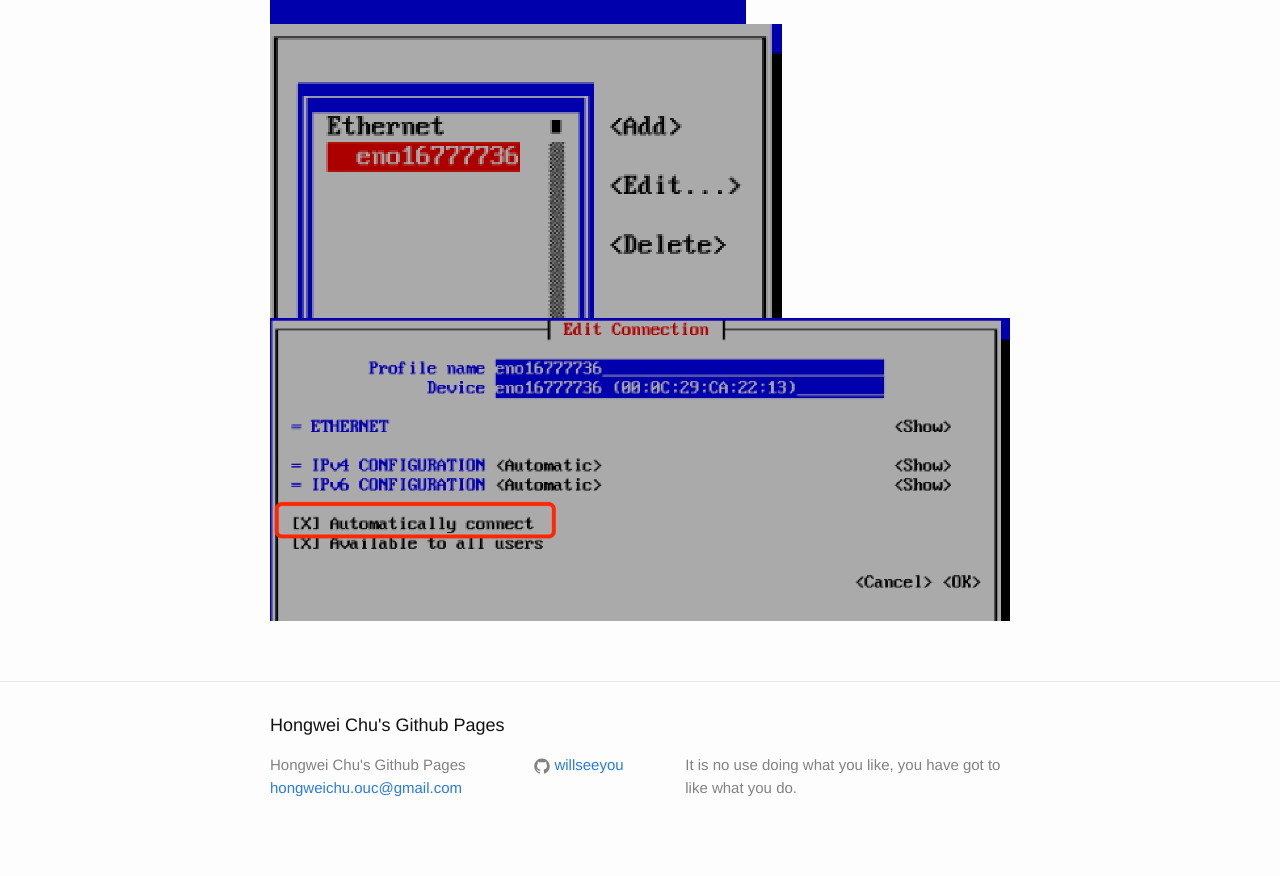
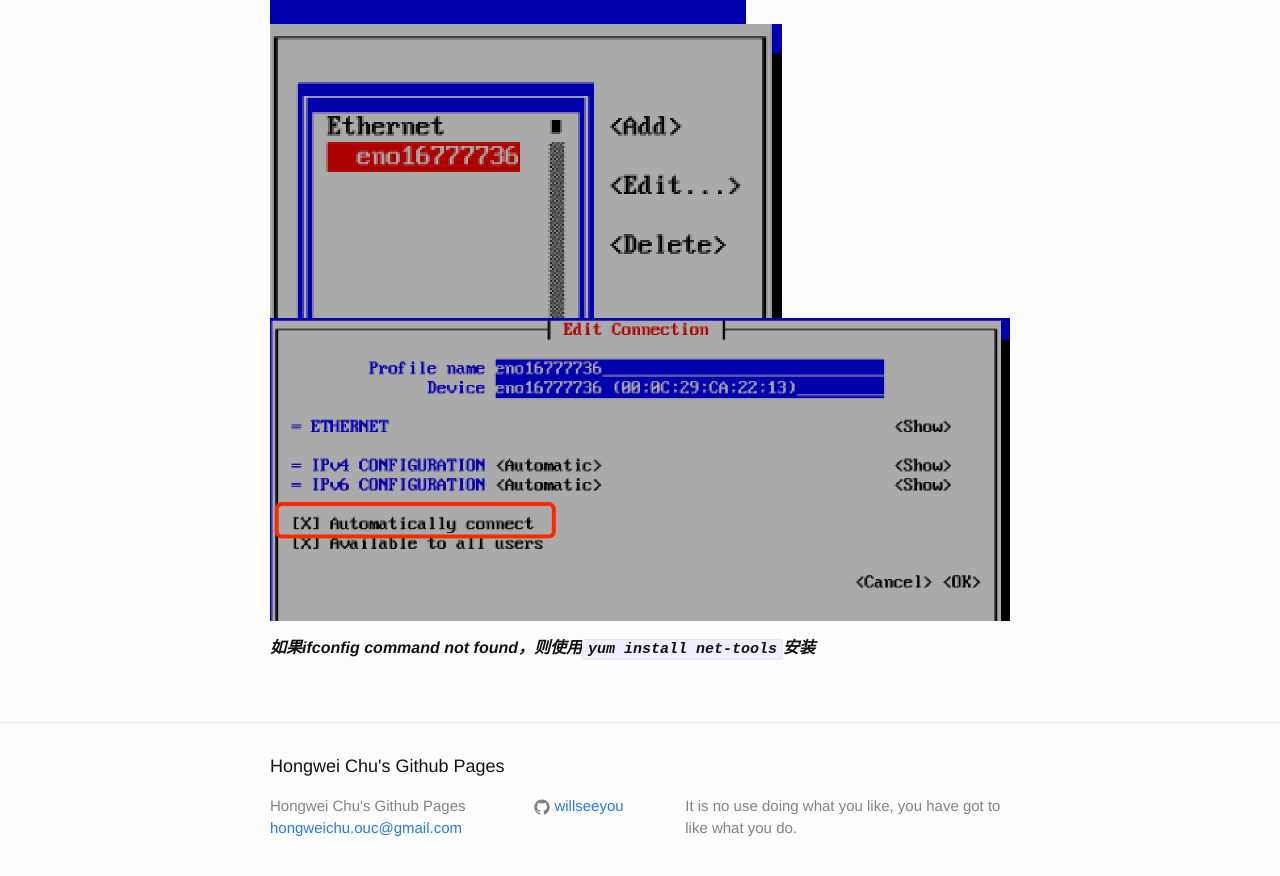
Before and after one commit to willseeyou/willseeyou.github.io, a Jekyll site: the page built from _posts/linux/2016-10-31-centos-minimal-network-enable.md, in a window 1280 px wide and 900 px high, scrolled down 1748 px. Shown: the top 876 px of the window. Built offline with Jekyll 4.4.1, drawn with Linux system fonts in a browser that asks for light colours.

Commit message:
install net-tools

```diff
--- a/_posts/linux/2016-10-31-centos-minimal-network-enable.md
+++ b/_posts/linux/2016-10-31-centos-minimal-network-enable.md
@@ -24,3 +24,5 @@ categories: linux
 ![network-management-gui.png](/images/linux/network-management-gui.png)
 ![ethernet-choose.png](/images/linux/ethernet-choose.png)
 ![auto-connect.png](/images/linux/autoconnect.png)
+
+***如果ifconfig command not found，则使用`yum install net-tools`安装***
```
